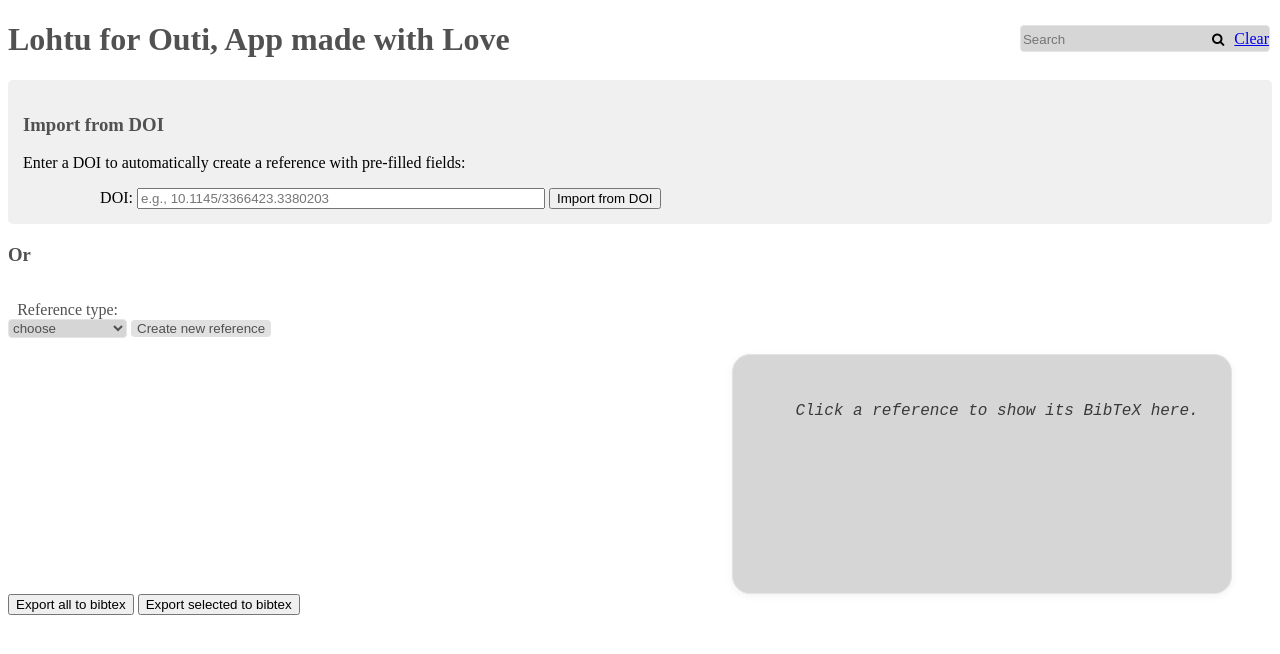
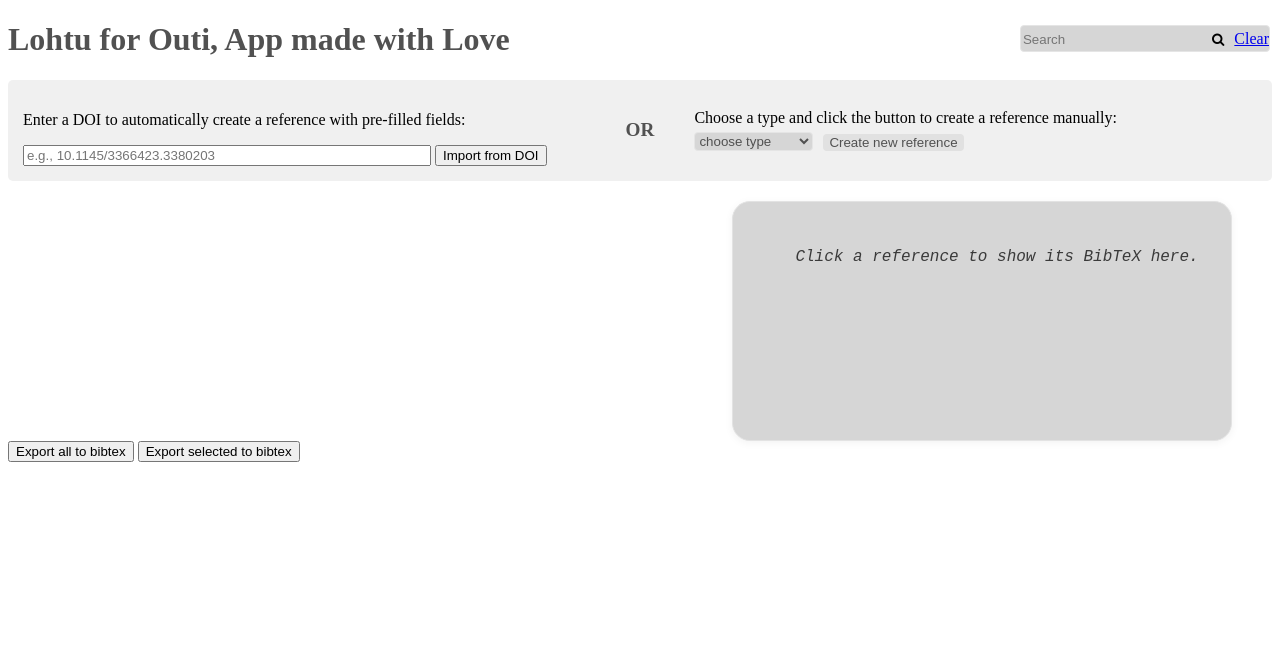
Before and after one commit to Feycry/lohtu, a Flask app: template src/templates/index.html in a window 1280 px wide. Shown: the top 654 px of the page. Run offline with Flask 3, Linux system fonts and the light colour scheme; the template is opened without the code that fills it, so the values that code supplies are empty; parts of the project's set-up code (start-up, migrations or seed data) failed here and were passed over.

Commit message:
Refactor reference input section for improved layout and styling

```diff
--- a/src/static/main.css
+++ b/src/static/main.css
@@ -69,18 +69,26 @@ h3 {
   margin-top: 10px;
 }
 
-.doi_lookup_section {
+.create_reference_section {
+  display: flex;
+  align-items: center;
   background-color: #f0f0f0;
   padding: 15px;
   margin-bottom: 20px;
   border-radius: 5px;
 }
 
-.doi_lookup_section form {
+.create_reference_section > div:first-child,
+.create_reference_section > div:last-child {
+  flex: 1 1 0;
+  min-width: 0;
+}
+
+.create_reference_section form {
   margin: 0;
 }
 
-.doi_lookup_section input[type="text"] {
+.create_reference_section input[type="text"] {
   width: 400px;
 }
 
--- a/src/templates/index.html
+++ b/src/templates/index.html
@@ -18,23 +18,22 @@ Reference app
   <p>Results</p>
 {% endif %}
 
-<div class="doi_lookup_section">
-  <h3>Import from DOI</h3>
+<div class="create_reference_section">
+  <div>
     <p>Enter a DOI to automatically create a reference with pre-filled fields:</p>
     <form action="/lookup_doi" method="post">
-    <label for="doi_lookup">DOI:</label>
       <input type="text" name="doi" id="doi_lookup" placeholder="e.g., 10.1145/3366423.3380203">
       <button type="submit">Import from DOI</button>
     </form>
   </div>
 
-<h3>Or</h3>
+  <div style="font-size: 1.2em; font-weight: bold; color: rgb(81, 81, 81); padding: 0 40px; flex-shrink: 0;">OR</div>
 
-<div class='parent'>
-  <div class='child inline-block-child'><p>
-    <label for="reference_type" class="ref_type">Reference type:</label><br />
+  <div>
+    <div style="margin-bottom: 5px;">Choose a type and click the button to create a reference manually:</div>
+    <div style="display: flex; gap: 10px; align-items: center;">
       <select name="reference_type" id="reference_type" class="ref_selection" required>
-      <option value="">choose</option>
+        <option value="">choose type</option>
         <option value="article">@article</option>
         <option value="book">@book</option>
         <option value="booklet">@booklet</option>
@@ -49,12 +48,12 @@ Reference app
         <option value="techreport">@techreport</option>
         <option value="unpublished">@unpublished</option>
       </select>
-  </p></div>
-  <div class='child inline-block-child'>
-    <form action="/new_reference" method="get" onsubmit="return validateReferenceType()" class="create_new_ref">
+      <form action="/new_reference" method="get" onsubmit="return validateReferenceType()" class="create_new_ref" style="margin: 0;">
         <input type="hidden" name="reference_type" id="selected_reference_type">
         <button type="submit" class="add_button">Create new reference</button>
-    </form></div>
+      </form>
+    </div>
+  </div>
 </div>
 
 <div class="layout">
```
Lines whose indentation alone changed are shown as unchanged.
